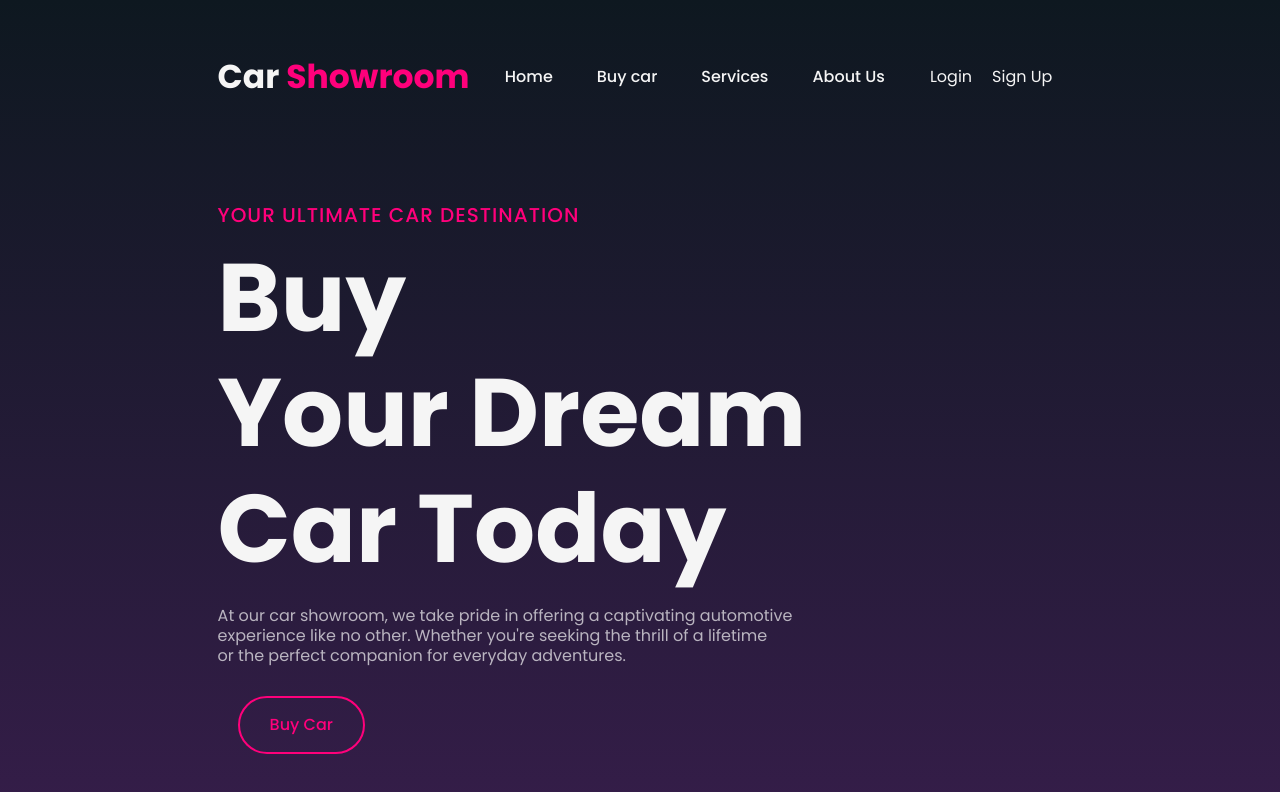
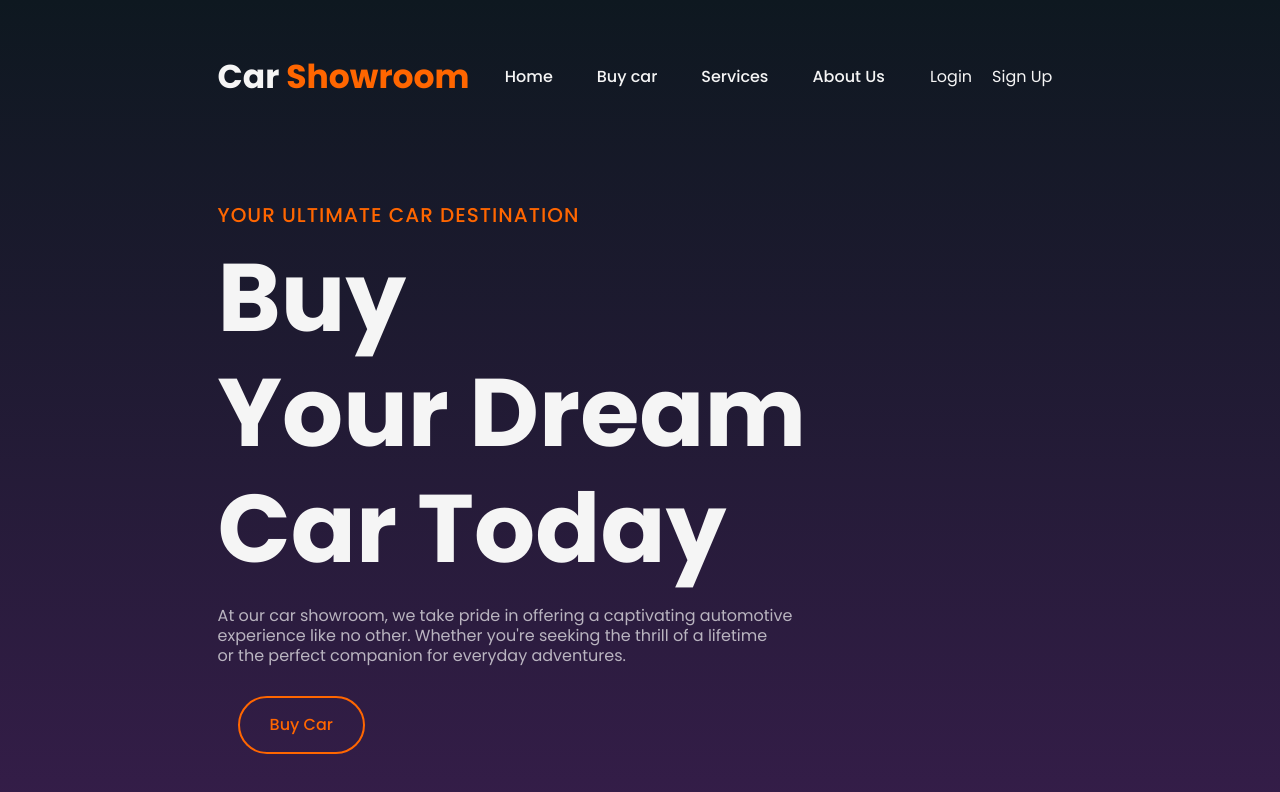
Before and after one commit to Fahmid-Chowdhury/Online-Car-Showroom, a React (Vite) app in the folder onlinecarshowroom/: page / in a window 1280 px wide. Shown: the top 792 px of the page. Built offline with nearby package versions, Linux system fonts and the light colour scheme.

Commit message:
Update index.css

```diff
--- a/onlinecarshowroom/src/index.css
+++ b/onlinecarshowroom/src/index.css
@@ -15,7 +15,7 @@
   scroll-behavior: smooth;
 
   --txt-col: whitesmoke;
-  --primary-col: #ff007b;
+  --primary-col: #ff6600;
   --border-col:rgba(97, 115, 119, 0.411);
   --bg-container: rgba(0, 0, 0, 0.5);
   --primary-header: 6rem;
```
